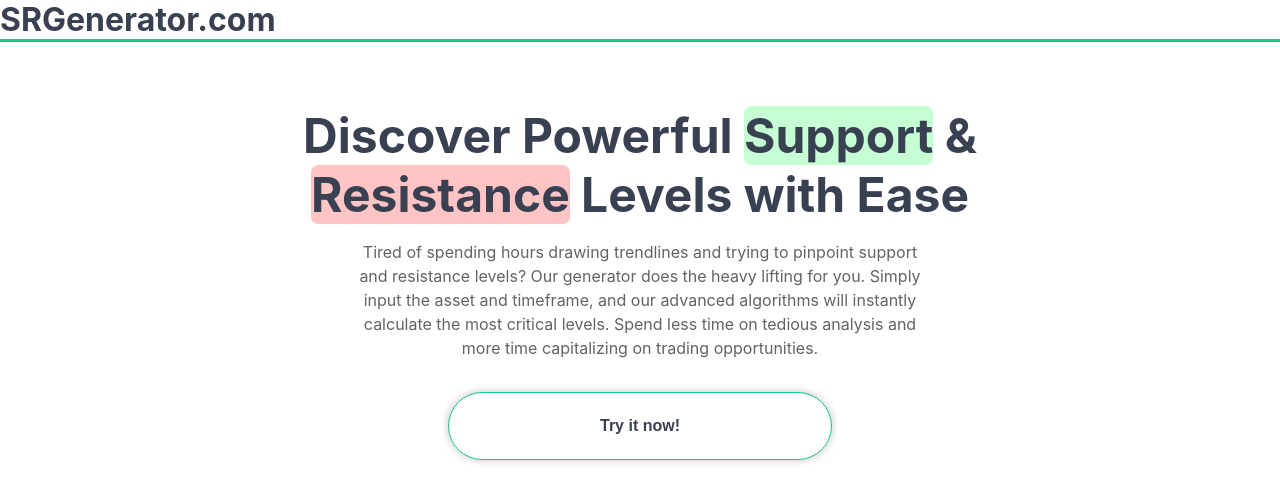
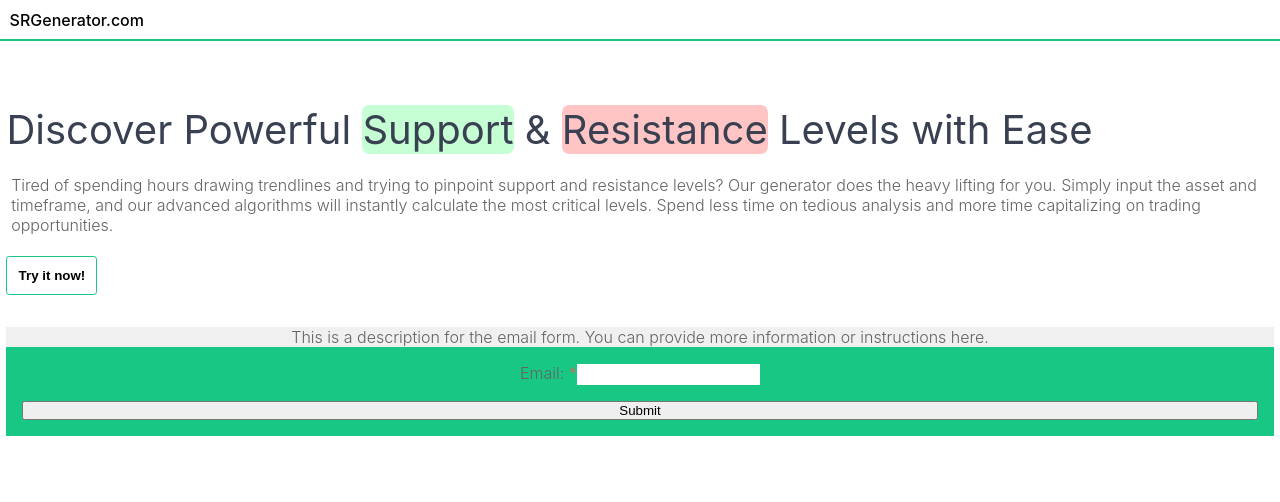
Before and after one commit to migijc/support-resistance-app, a React (Create React App) app in the folder frontend/: page / in a window 1280 px wide. Shown: the top 502 px of the page. Built offline with nearby package versions, Linux system fonts and the light colour scheme.

Commit message:
optimizing css code and backend code, also cretaed newsletter comp

```diff
--- a/frontend/src/App.js
+++ b/frontend/src/App.js
@@ -18,7 +18,7 @@
       <div>
         <Header children={[<h1>SRGenerator.com</h1>,]} />
       </div>
-      <div style={{justifySelf:'center'}}>
+      <div>
          <Router/>
       </div>
 
--- a/frontend/src/components/Router.js
+++ b/frontend/src/components/Router.js
@@ -27,6 +27,7 @@
   }
 
   async function get_sr_levels() {
+    try{
       const params = new URLSearchParams(formData);
       console.log(params)
       const url = new URL('/submit', 'http://127.0.0.1:5000');
@@ -40,7 +41,13 @@
         },
       });
       const data = await res.json();
+      console.log(data)
       setRes(data)
+    }
+    catch(err){
+      console.log(err)
+    }
+
   }
 
   useEffect(() => {
--- a/frontend/src/index.css
+++ b/frontend/src/index.css
@@ -5,10 +5,19 @@
     sans-serif;
   -webkit-font-smoothing: antialiased;
   -moz-osx-font-smoothing: grayscale;
-  /* background-color: #1e201f;
-  color: rgb(164, 164, 164); */
-  max-width: 100vw;
+  width: 100vw;
+  height: 100vh;
   overflow-x: hidden;
+  /* border: 2px solid red; */
+
+
+}
+
+:root{
+  --paragraph-gray: #636363;
+  --header-gray:#384051;
+  --main-green:#19c784;
+  font-size: 16px;
 }
 
 .uppercase-input{
@@ -23,78 +32,88 @@
 }
 
 .App{
+  min-height: 100vh;
+  min-width: 100vw;
+  /* width: 100vw; */
+  /* border: .2px solid rgb(0, 217, 255); */
   /* display: grid; */
-  /* grid-template-rows: 6vh 94vh; */
-  min-height: 100vh;
-  max-width: 100vw;
-  position: relative;
-
+  /* align-items: center; */
 }
 
 .home-page-title{
-  font-size: 3rem;
-  text-align: center;
+  /* font-size: 2rem; */
+  /* text-align: center; */
   /* background-image: linear-gradient(to right, #50bd6c, #33fdce);
   -webkit-background-clip: text;
   -webkit-text-fill-color: transparent; */
 }
 
-p{
-  color: #636363;
+p, label{
+  color: var(--paragraph-gray);
+  font-weight: 300;
+  /* font-size: 2vh; */
+  /* font-size: .85rem; */
 }
 
 .tool-container{
   display: grid;
-  grid-template-columns: 4fr 2fr;
+  /* grid-template-columns: 4fr 2fr; */
   gap: 2rem;
 }
 
 .tool-header-wrapper{
   display: grid;
-  /* color: white; */
   align-items: flex-start;
   align-content: flex-start;
   gap: 1rem;
 }
 
-h1,h2, button{
-  color: #384051;
+h1{
+  font-size: 1rem;
+  font-weight: 500;
+}
 
+h2{
+  color: var(--header-gray);
+  font-weight: 400;
+
+  font-size: 2.5rem;
 }
 
 .tool-header-wrapper > h2{
   font-weight: 800;
-  font-size: 2rem;
+  /* font-size: 2rem; */
 }
 
 .home-page-content{
-  /* display: grid; */
-  /* align-self: center; */
-  /* grid-template-columns: 4fr 2fr; */
+  /* border: 2px solid red; */
+  /* padding: 4vh; */
+}
 
-}
 .hero-section{
   display: grid;
   gap: 1rem;
-  /* justify-items: center; */
-  /* text-align: center; */
-
 }
 
 .call-to-action-wrapper{
-  width: 100%;
-  padding-top: 1rem;
+  /* width: 100%; */
+  /* padding-top: 1rem;
+  display: flex; */
+  display: grid;
+  justify-items: flex-start;
 }
 
 .button-gray{
-  box-shadow: 0 0 .5rem .5px rgb(201, 201, 201);
+  /* box-shadow: 0 0 .5rem .5px rgb(201, 201, 201); */
   background-color: #ffffff;
-  font-size: 1rem;
-  padding: 1.5rem;
-  min-width: 30vw;
+  /* font-size: 1rem; */
+  padding: .7rem;
+  /* width: 100%;
+  min-width: 50vw; */
+
   font-weight: 600;
-  border: .1rem solid #19c784;
-  border-radius: 900rem;
+  border: .1rem solid var(--main-green);
+  border-radius: .2rem;
 }
 
 ::placeholder{
@@ -103,14 +122,14 @@
 
 
 .hero-section > div> p {
-  max-width: 70%;
-  line-height: 1.5rem;
-  text-align: center;
+  /* max-width: 70%;
+  line-height: 1.5rem; */
+  /* text-align: center; */
 }
 
 .hero-section > div{
-  display: flex;
-  justify-content: center;
+  /* display: flex; */
+  /* justify-content: center; */
 }
 
 code {
@@ -118,32 +137,31 @@
     monospace;
 }
 
-
 .ad-container{
-  /* background-color: rgb(52, 52, 52); */
-  margin-right: 2rem;
+  /* margin-right: 2rem; */
 }
 
 .result-container{
-  /* justify-self: center; */
 }
 
 .result-title-container{
   background-color: #19c784;
-  padding: .4rem;
+  /* padding: .4rem; */
   color: #111313;
   text-align: center;
 }
 
 .page-content-container{
-  /* padding: 2rem; */
-  /* background-color: #111313; */
   border-radius: .3rem;
-  max-width: 65vw;
-  min-height: 50vh;
+  /* max-width: 80vw; */
+  /* min-height: 50vh; */
+  padding: .4rem;
+  gap: 2rem;
   display: grid;
   padding-top: 4rem;
-  /* align-items: center; */
+  /* border: .2px solid red; */
+  /* padding: .6rem; */
+  /* padding: 1vh; */
 }
 
 .red-bg{
@@ -160,13 +178,11 @@
 
 
 .header-container{
-  /* background-color: #111313; */
-  border-bottom: .2rem solid #19c784;
-  /* padding: 1rem; */
+  border-bottom: .13rem solid #19c784;
   font-weight: 700;
-  font-size: 1rem;
-  /* position: fixed; */
-  width: 100%;
+  padding: .6rem;
+  /* font-size: 1rem; */
+  /* width: 100%; */
 
 }
 
@@ -177,23 +193,21 @@
 
 .result-zone > div {
   border: 1px solid rgb(85, 85, 85);
-  padding: .3rem;
+  /* padding: .3rem; */
 }
 
 .instruction-message{
-  /* border:.1rem solid #cccccc; */
   background-color: #384051;
   width: 100%;
-  padding: .4rem;
+  /* padding: .4rem; */
   display: flex;
   justify-content: center;
   align-items: center;
 }
 
 .instruction-message > p {
-  /* color: #cccccc; */
-  font-size: .9rem;
-  font-weight: 400;
+  /* font-size: .9rem;
+  font-weight: 400; */
   color: white;
 }
 
@@ -201,17 +215,17 @@
   display: grid;
   gap: 1rem;
   padding: 1rem;
-  background-color: #f1f1f1;
+  /* background-color: #393939; */
+  background-color: var(--main-green);
+
 }
 
 .inputs-wrapper{
   display: grid;
-  /* grid-template-columns: repeat(2, 1fr);*/
   gap: .75rem;
   max-width: fit-content;
 
 }
-
 
 .inputs-wrapper > div{
   display: grid;
@@ -224,25 +238,25 @@
 }
 
 .button-wrapper{
-  /* display: grid; */
-  padding-top: 1rem;
+  /* padding-top: 1rem; */
+}
+
+.grid{
+  display: grid;
+  background-color: rgba(219, 219, 219, 0.429);
+  text-align: center;
 }
 
 .tool-form-submit{
-  /* color:#ffffff; */
   font-weight: 600;
-  /* border:.1rem solid #000000; */
 }
 
 .tool-form-clear{
-  /* background-color: transparent; */
-  /* border: .1rem solid #b34954; */
-  /* color:#b34954; */
   font-weight: 600;
 }
 
 button{
-  padding: .8rem;
+  /* padding: .8rem; */
 }
 
 input, select{
@@ -251,7 +265,4 @@
   background-color: white;
   border: none;
   caret-color: #ffffff;
-  /* color: white;
-  -webkit-appearance: none;
-  -moz-appearance: none;  */
 }
--- a/frontend/src/pages/HomePage.js
+++ b/frontend/src/pages/HomePage.js
@@ -1,6 +1,7 @@
 import Header from "../components/Header";
 import { Link } from "react-router";
 import PageContent from "../components/PageContent";
+import { useState } from "react";
 
 
 export default function Home(props){
@@ -9,19 +10,55 @@
 
     return (
 
-            <PageContent children={[<div className="home-page-content">
+            <PageContent children={[
                 <section className="hero-section">
                     <div style={{}}>
                         <h2 className="page-title home-page-title">Discover Powerful <span className="green-bg">Support</span> & <span className="red-bg">Resistance</span> Levels with Ease</h2>
                     </div>
-                    <div style={{}}>
+                    <div style={{padding:'.3rem'}}>
                         <p>Tired of spending hours drawing trendlines and trying to pinpoint support and resistance levels? Our generator does the heavy lifting for you. Simply input the asset and timeframe, and our advanced algorithms will instantly calculate the most critical levels. Spend less time on tedious analysis and more time capitalizing on trading opportunities.</p>
                     </div>
                     <div className="call-to-action-wrapper">
-                        <Link to={'/sr-generator'}><button className="button-gray">Try it now!</button></Link>
+                        {/* <Link to={'/sr-generator'}><button className="button-gray">Try it now!</button></Link> */}
+                        <button className="button-gray">Try it now!</button>
+                        {/* <button>hello</button> */}
                     </div>
-                </section>
-           </div>]}/>
+                </section>,
+                <ContactForm/>
+          ]}/>
 
     )
 }
+
+function ContactForm() {
+    const [email, setEmail] = useState('');
+
+    const handleSubmit = (event) => {
+      event.preventDefault();
+      // Here you would typically handle the form submission,
+      // such as sending the email to your server.
+      console.log('Email submitted:', email);
+    };
+
+    return (
+      <div className="grid">
+        <p>
+          This is a description for the email form. You can provide more
+          information or instructions here.
+        </p>
+        <form onSubmit={handleSubmit}>
+          <div>
+            <label htmlFor="email">Email:</label>
+            <input
+              type="email"
+              id="email"
+              value={email}
+              onChange={(e) => setEmail(e.target.value)}
+              required
+            />
+          </div>
+          <button type="submit">Submit</button>
+        </form>
+      </div>
+    );
+  }
```
Also changed, not shown: 2 other files (tests, documents, lock files or other folders). Lines whose indentation alone changed are shown as unchanged.
